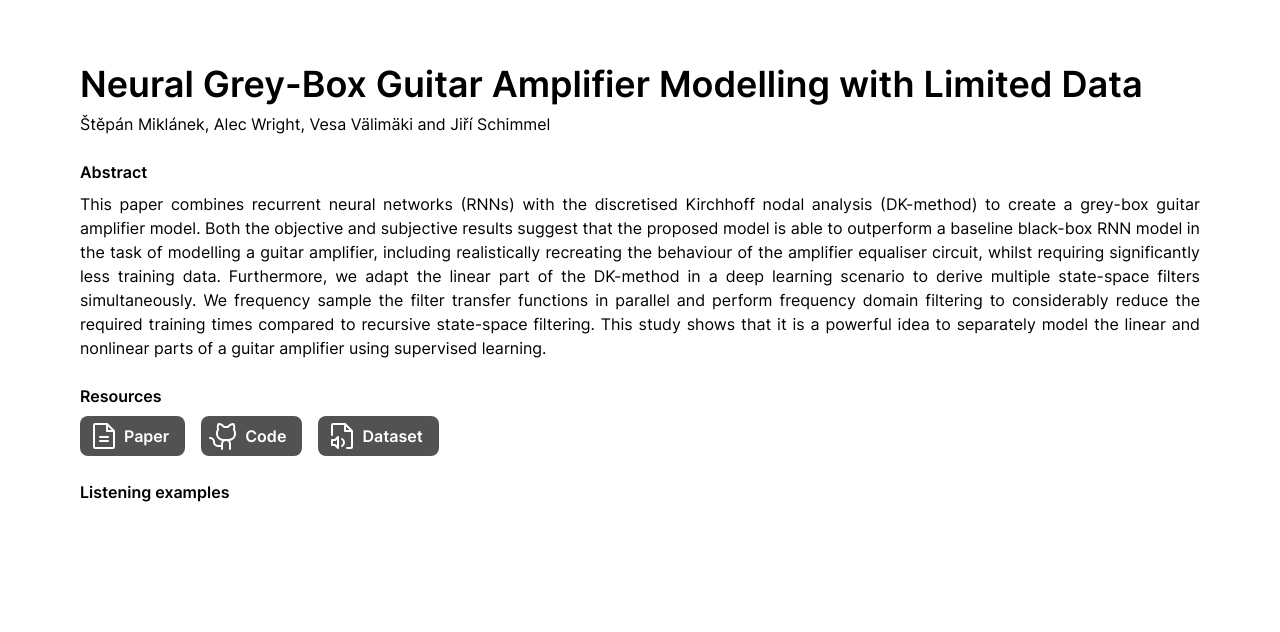
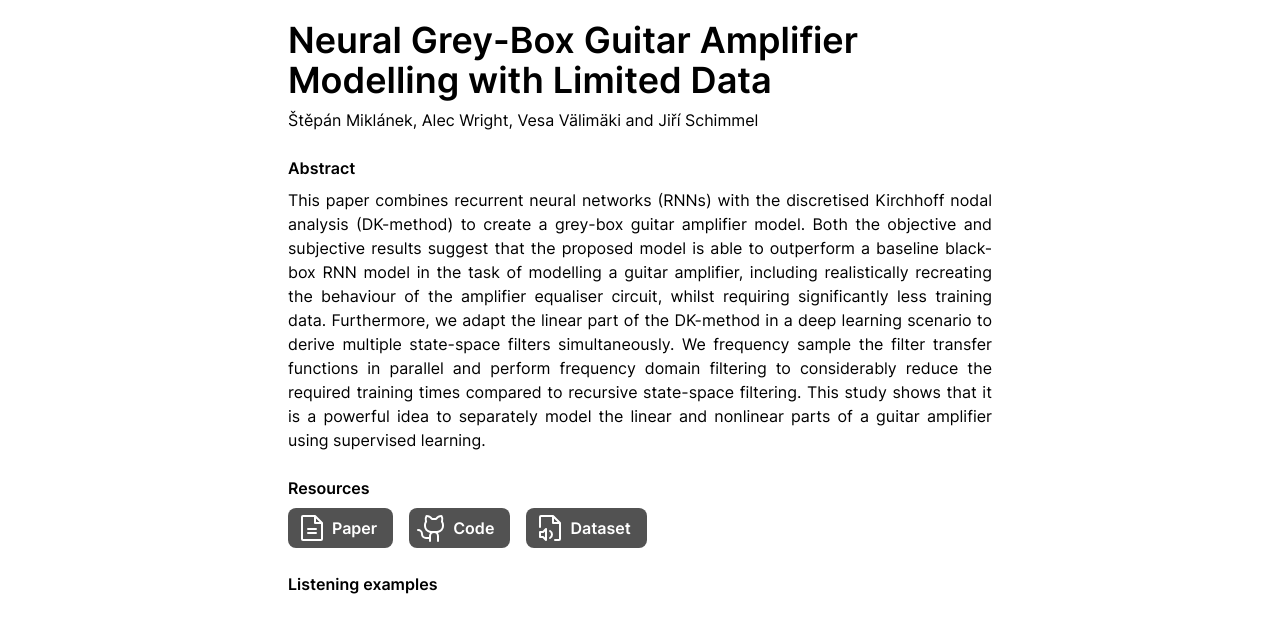
Before and after one commit to stepanmk/grey-box-amp, a Vue app in the folder listening-site/: page / in a window 1280 px wide. Shown: the top 632 px of the page. Built offline with nearby package versions, Linux system fonts and the light colour scheme.

Commit message:
update site

```diff
--- a/listening-site/src/App.vue
+++ b/listening-site/src/App.vue
@@ -5,7 +5,9 @@ import { Icon } from '@iconify/vue';
 
 <template>
 
-<div id="main-container" class="min-h-screen flex flex-col items-start justify-start py-16 gap-2 px-[5rem]">
+<div id="main-container" class="min-h-screen flex justify-center">
+
+    <div id="content" class="flex flex-col items-start justify-start p-5 gap-2 xl:px-[18rem] max-w-[120rem]">
 
         <p class="text-4xl font-semibold">Neural Grey-Box Guitar Amplifier Modelling with Limited Data</p>
 
@@ -50,6 +52,7 @@ import { Icon } from '@iconify/vue';
         <p class="w-full font-semibold mt-4">Listening examples</p>
 
     </div>
+</div>
 
 
 
```
Also changed, not shown: 5 other files (tests, documents, lock files or other folders). Lines whose indentation alone changed are shown as unchanged.
